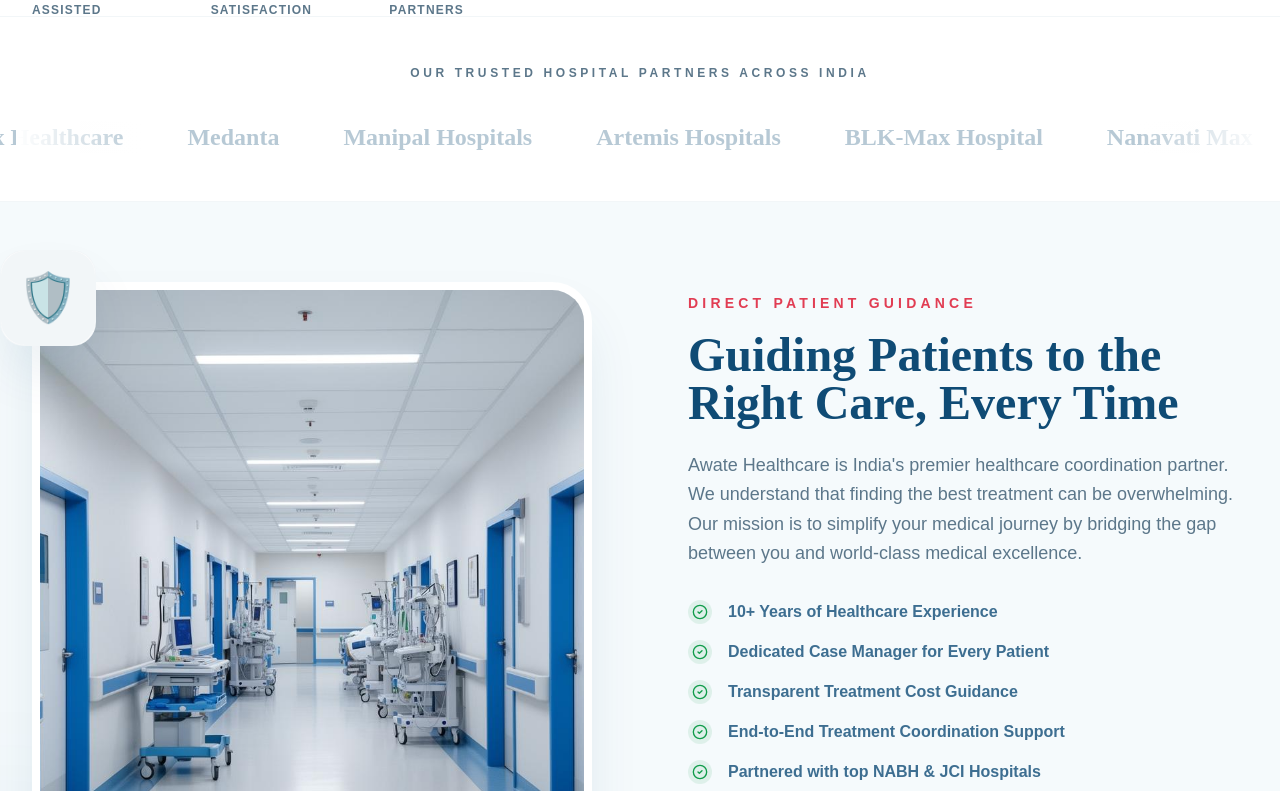
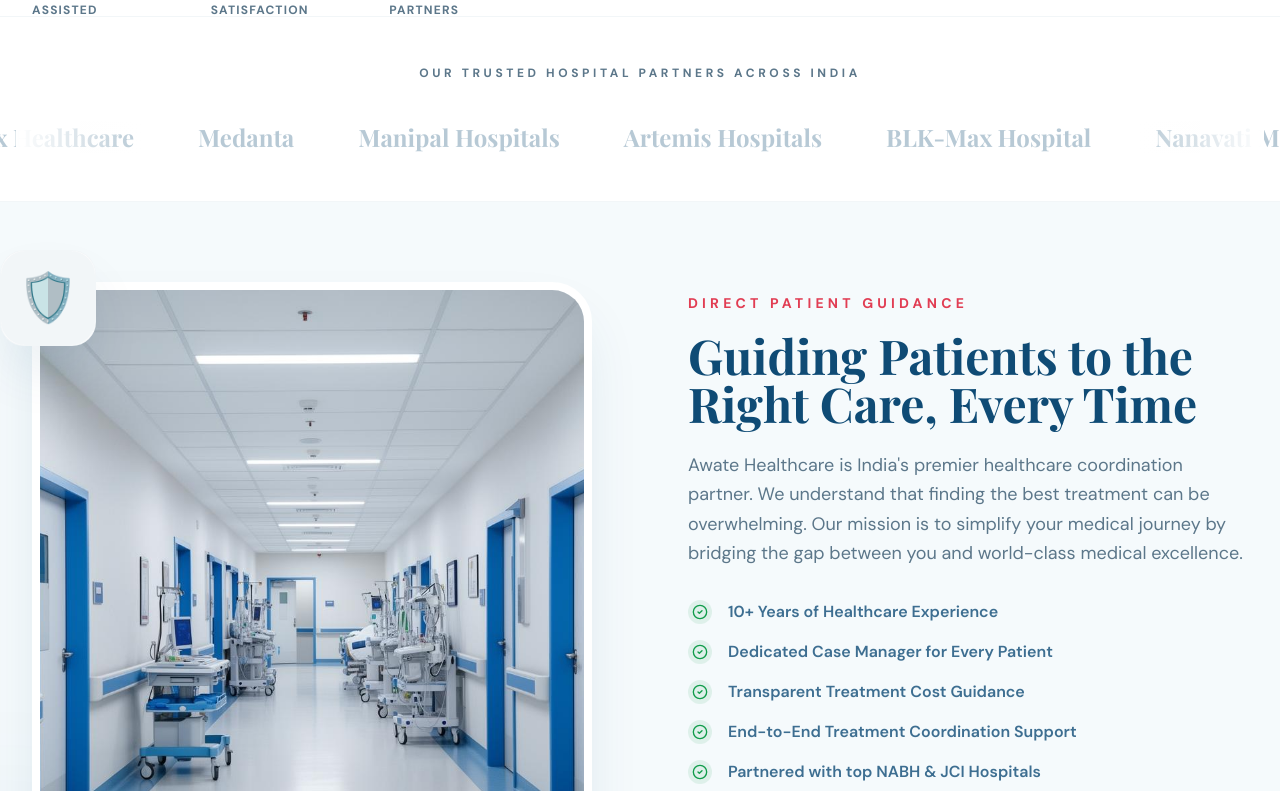
Before and after one commit to iam-cody/Awate-Heathcare, a React (Vite) app: page / in a window 1280 px wide. Shown: the part 889-1680 px from the top of the page. Built offline with nearby package versions, Linux system fonts and the light colour scheme; the HTML template or start-up script is replaced by a standard one.

Commit message:
Fix Vite error by moving CSS import to top of index.css

```diff
--- a/src/index.css
+++ b/src/index.css
@@ -1,8 +1,8 @@
+@import url('https://fonts.googleapis.com/css2?family=DM+Sans:ital,opsz,wght@0,9..40,300;0,9..40,400;0,9..40,500;0,9..40,600;0,9..40,700;1,9..40,400&family=Playfair+Display:wght@500;600;700&display=swap');
+
 @tailwind base;
 @tailwind components;
 @tailwind utilities;
-
-@import url('https://fonts.googleapis.com/css2?family=DM+Sans:ital,opsz,wght@0,9..40,300;0,9..40,400;0,9..40,500;0,9..40,600;0,9..40,700;1,9..40,400&family=Playfair+Display:wght@500;600;700&display=swap');
 
 @layer base {
   :root {
```
